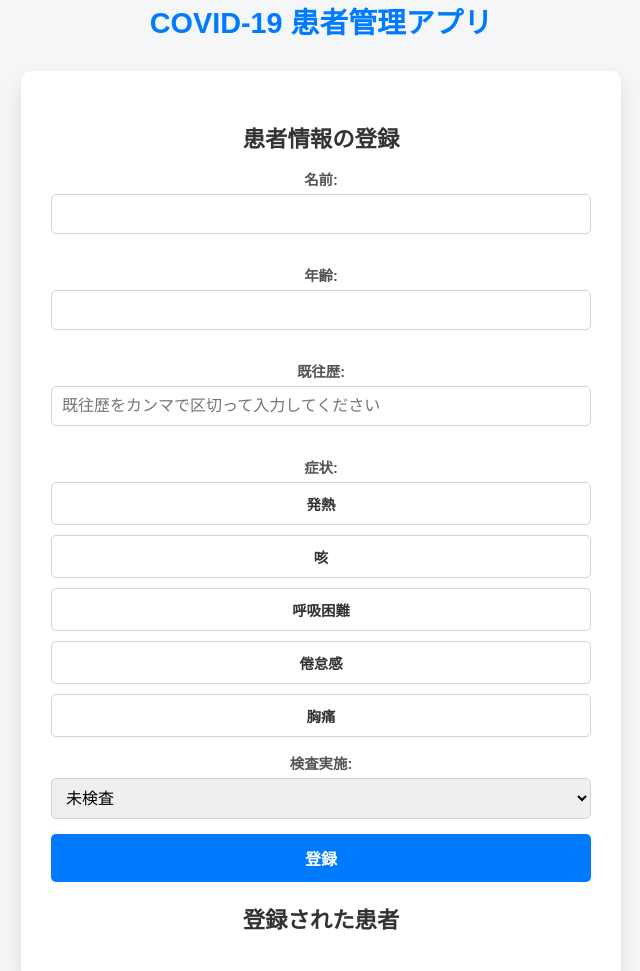
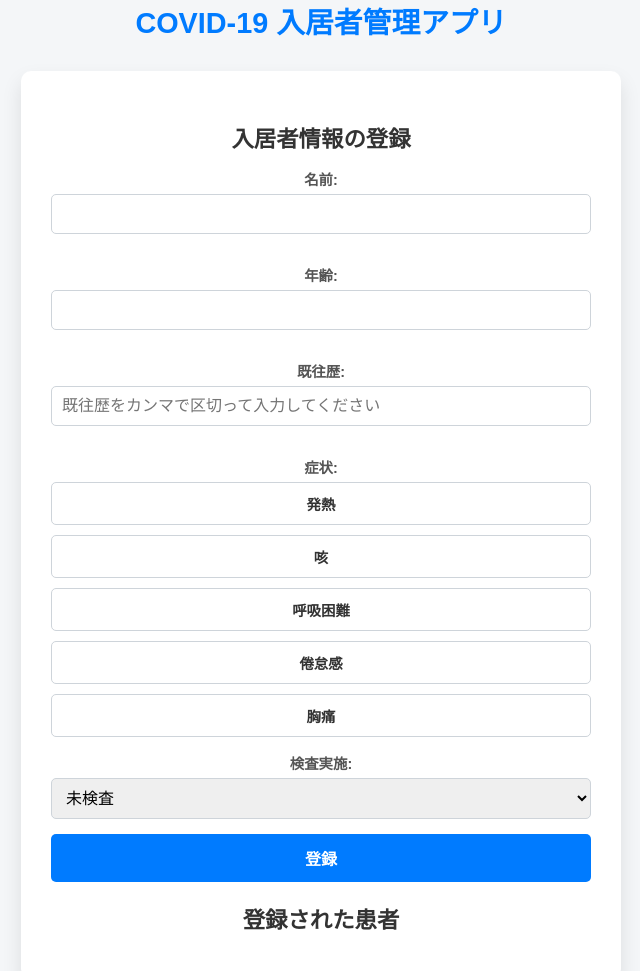
Before and after one commit to GYO002/patient-management, a plain HTML site: page index.html in a window 1280 px wide. Shown: the top 971 px of the page, without its empty margins (319-959 px from the left). Drawn offline with Linux system fonts and the light colour scheme.

Commit message:
Update index.html with recent changes

```diff
--- a/index.html
+++ b/index.html
@@ -3,13 +3,13 @@
 <head>
     <meta charset="UTF-8">
     <meta name="viewport" content="width=device-width, initial-scale=1.0">
-    <title>COVID-19 患者管理</title>
+    <title>COVID-19 入居者管理</title>
     <link rel="stylesheet" href="styles.css">
 </head>
 <body>
-    <h1>COVID-19 患者管理アプリ</h1>
+    <h1>COVID-19 入居者管理アプリ</h1>
     <div id="app">
-        <h2>患者情報の登録</h2>
+        <h2>入居者情報の登録</h2>
         <form id="patient-form">
             <label for="name">名前:</label>
             <input type="text" id="name" required>
```
